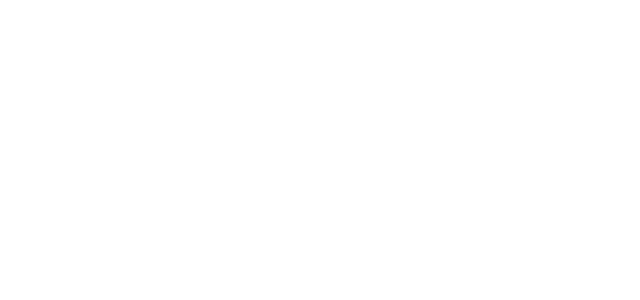
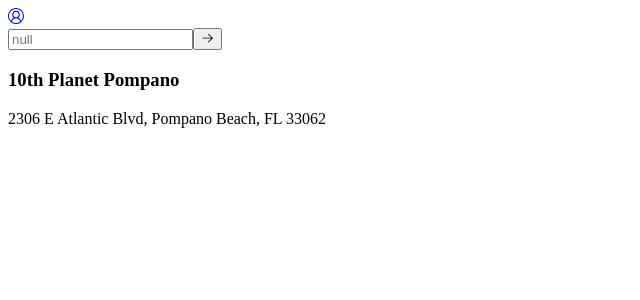
Before and after one commit to serge-yegorian/dojodream-client, a React (Create React App) app: page /gyms in a window 1280 px wide. Shown: the top 300 px of the page, without its empty margins (0-640 px from the left). Built offline with nearby package versions, Linux system fonts and the light colour scheme.

Commit message:
add gyms page, header component, and Gym component. No design.

```diff
--- a/package.json
+++ b/package.json
@@ -8,6 +8,7 @@
     "@testing-library/user-event": "^13.5.0",
     "react": "^18.2.0",
     "react-dom": "^18.2.0",
+    "react-icons": "^4.10.1",
     "react-router-dom": "^6.14.2",
     "react-scripts": "5.0.1",
     "sass": "^1.64.2",
--- a/src/components/GymCard/GymCard.js
+++ b/src/components/GymCard/GymCard.js
@@ -0,0 +1,12 @@
+import './GymCard.scss'
+
+const GymCard = () => {
+    return (
+        <section className='gymCard'>
+            <h1 className='gymCard__heading'>10th Planet Pompano</h1>
+            <p className='gymCard__address'>2306 E Atlantic Blvd, Pompano Beach, FL 33062</p>
+        </section>
+    );
+}
+
+export default GymCard
--- /dev/null
+++ b/src/components/Header/Header.js
@@ -0,0 +1,36 @@
+import { useContext, useState } from 'react';
+import { Link, useNavigate } from 'react-router-dom';
+import { ZipContext } from '../../App';
+import './Header.scss';
+import {VscAccount, VscArrowRight} from "react-icons/vsc";
+const Header = () => {
+
+    const navigate = useNavigate()
+
+    const {zip, setZip} = useContext(ZipContext)
+    const [input, setInput] = useState(null);
+
+    const ctaSubmit = (e) => {
+        e.preventDefault();
+        setZip(input)
+    }
+
+    const setInputZip = (e) => {
+        setInput(e.target.value);
+        e.preventDefault();
+    }
+
+    return (
+        <header className='header'>
+            <Link to="/profile" className='header__profile'>
+                <VscAccount/>
+            </Link>
+            <form className='header__form' onSubmit={ctaSubmit}>
+                <input type="text" minLength="5" maxLength="5" placeholder={zip} onChange={setInputZip}/>
+                <button className='header__cta'><VscArrowRight/></button>
+            </form>
+        </header>
+    );
+}
+
+export default Header;
--- a/src/pages/Gyms/Gyms.js
+++ b/src/pages/Gyms/Gyms.js
@@ -1,11 +1,14 @@
 import { useContext } from 'react';
 import { ZipContext } from '../../App';
+import GymCard from '../../components/GymCard/GymCard';
+import Header from '../../components/Header/Header';
 import './Gyms.scss'
 const Gyms = () => {
     const {zip, setZip} = useContext(ZipContext)
     return (
         <section className='gyms'>
-
+            <Header/>
+            <GymCard/>
         </section>
     );
 }
--- a/src/pages/Main/Main.js
+++ b/src/pages/Main/Main.js
@@ -32,7 +32,9 @@
                     <p className='main__description'>If you want to add your gym to the app, register!</p>
                     <button className='main__cta'>Find</button>
                 </footer>
+                <p>{zip}</p>
             </form>
+
     )
 }
 
```
Also changed, not shown: src/components/GymCard/GymCard.scss (added), src/components/Header/Header.scss (added), 1 other file (tests, documents, lock files or other folders).
